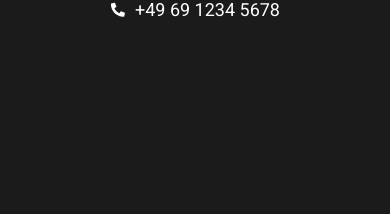
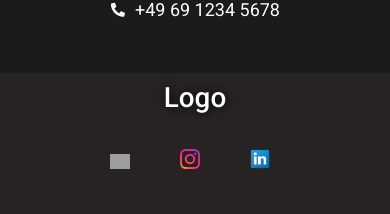
Before and after one commit to NadiasCodes/Figma-Design-Into-Code---Photograpgy-Portfolio, a React (Vite) app: page / in a window 390 px wide. Shown: the part 6214-6428 px from the top of the page. Before the commit the page ends 6287 px from the top, so only its background shows below. Built offline with nearby package versions, Linux system fonts and the light colour scheme; grey boxes are pictures that could not be loaded.

Commit message:
Created the footer, styled it and added media queries

```diff
--- a/src/App.jsx
+++ b/src/App.jsx
@@ -4,6 +4,7 @@ import Navbar from "./Components/Navbar/Navbar";
 import About from "./Components/About/About";
 import Gallery from "./Components/Gallery/Gallery";
 import Contact from "./Components/Contact/Contact";
+import Footer from "./Components/Footer/Footer";
 
 function App() {
   return (
@@ -12,7 +13,8 @@ function App() {
       <Hero />
       <About />
       <Gallery />
-      <Contact/>
+      <Contact />
+      <Footer/>
     </div>
   );
 }
--- a/src/Components/Contact/Contact.css
+++ b/src/Components/Contact/Contact.css
@@ -20,8 +20,8 @@
 }
 
 .contact-col {
-  margin-top: 90px;
-  padding: 20px 0;
+  margin-top: 70px;
+  padding: 15px 0;
 }
 
 .contact-col ul li {
--- a/src/Components/Footer/Footer.css
+++ b/src/Components/Footer/Footer.css
@@ -0,0 +1,33 @@
+.footer-container {
+  background-color: #282323;
+  display: flex;
+
+  align-items: center;
+  justify-content: space-between;
+}
+
+footer ul li {
+  display: inline-block;
+  margin: 5px 20px;
+  font-size: 16px;
+  margin-left: 10px;
+}
+.social-footer-box ul li {
+  display: flex;
+  margin-bottom: 15px;
+  justify-content: center;
+  align-items: center;
+}
+.social-footer {
+  margin: 60px 40px;
+  margin-bottom: 30px;
+}
+
+.footer-container h1{
+ margin-left: 10px;
+ text-shadow: var(--shadow-text);
+
+}
+.footer-container p{
+    margin-right: 20px;
+}
--- a/src/Components/Footer/Footer.jsx
+++ b/src/Components/Footer/Footer.jsx
@@ -0,0 +1,31 @@
+import React from "react";
+import "./Footer.css";
+import FacebookIcon from "../../assets/facebook.png";
+import InstagramIcon from "../../assets/instagram.png";
+import LinkedinIcon from "../../assets/linkedin.png";
+
+const Footer = () => {
+  return (
+    <footer>
+      <div className="footer-container">
+        <h1>Logo</h1>
+        <ul className="social-footer-box">
+          <li>
+            <img src={FacebookIcon} className=" social-icon social-footer " />{" "}
+          </li>
+          <li>
+            {" "}
+            <img src={InstagramIcon} className="social-icon social-footer " />
+          </li>
+          <li>
+            {" "}
+            <img src={LinkedinIcon} className=" social-icon social-footer " />
+          </li>
+        </ul>
+        <p>© 2024 All rights reserved.</p>
+      </div>
+    </footer>
+  );
+};
+
+export default Footer;
--- a/src/Components/Navbar/Navbar.css
+++ b/src/Components/Navbar/Navbar.css
@@ -19,10 +19,8 @@ nav ul li {
 }
 
 .nav-container h1 {
-  filter: blur(4);
   text-shadow: var(--shadow-text);
 }
-
 .menu-icon {
   display: none;
 }
@@ -30,10 +28,11 @@ nav li {
   transition: 1s;
 }
 
- nav li:hover {
+nav li:hover {
   color: rgb(228, 225, 216);
   transform: translateY(-6px);
   cursor: pointer;
+  filter: drop-shadow(0 0 0.75rem rgb(255, 255, 255));
 }
 
 @media (max-width: 700px) {
--- a/src/index.css
+++ b/src/index.css
@@ -336,6 +336,23 @@ body {
     display: block;
     margin: 0 auto;
   }
+  .footer-container {
+    display: flex;
+    flex-direction: column;
+    align-items: center;
+    justify-content: center;
+  }
+  .footer-container p {
+    margin-right: 0px;
+  }
+  .footer-container h1 {
+    margin-left: 0px;
+    margin-top: 10px;
+  }
+  .social-footer {
+    margin: 30px 10px;
+    margin-bottom: 30px;
+  }
 }
 
 @media (max-width: 640px) {
@@ -406,8 +423,8 @@ body {
     display: flex;
     align-items: center;
     justify-content: center;
-   position:relative;
-   right: -16px;
+    position: relative;
+    right: -16px;
   }
   .contact h1 {
     font-size: 50px;
@@ -426,4 +443,22 @@ body {
     max-width: 400px;
     margin: 20px auto;
   }
+  .footer-container {
+    display: flex;
+    flex-direction: column;
+    align-items: center;
+    justify-content: center;
+  }
+  .footer-container p {
+    margin-right: 0px;
+  }
+  .footer-container h1 {
+    margin-left: 0px;
+    margin-top: 10px;
+  }
+
+  .social-footer {
+    margin: 30px 10px;
+    margin-bottom: 30px;
+  }
 }
```
